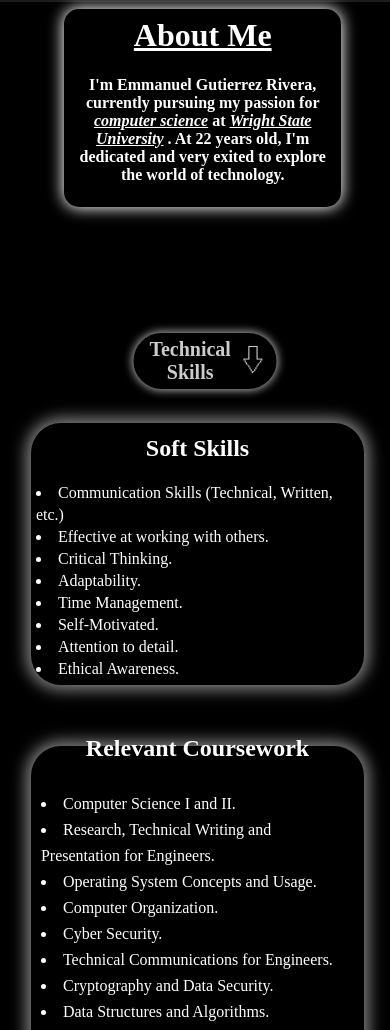
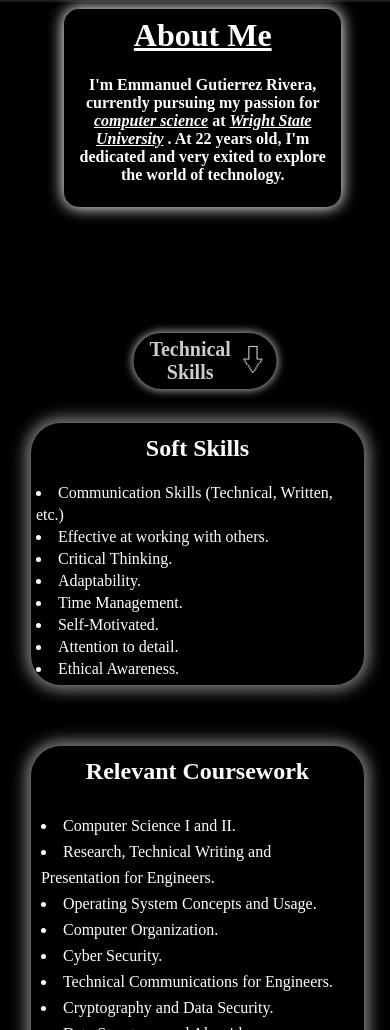
Before and after one commit to EmmanuelGR02/Personal-Website, a plain HTML site: page about.html in a window 390 px wide. Shown: the part 70-1100 px from the top of the page. Drawn offline with Linux system fonts and the light colour scheme.

Commit message:
fixing coursework alignment for smaller devices

```diff
--- a/style/about.css
+++ b/style/about.css
@@ -604,3 +604,8 @@ body {
     margin-top: -5%;
     padding-bottom: 20px;
 }
+@media screen and (max-width: 480px) {
+    .courseworkTitle {
+        margin-top: 2%;
+    }
+}
```
